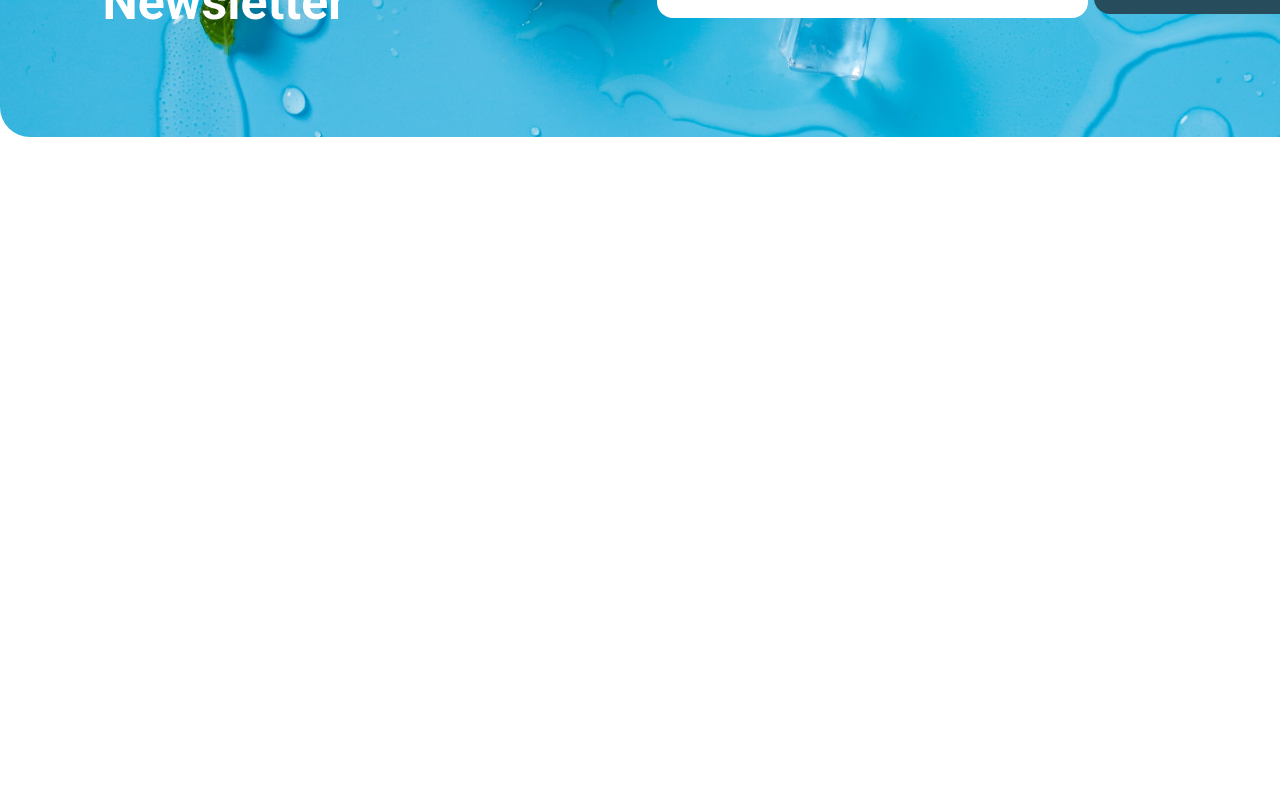
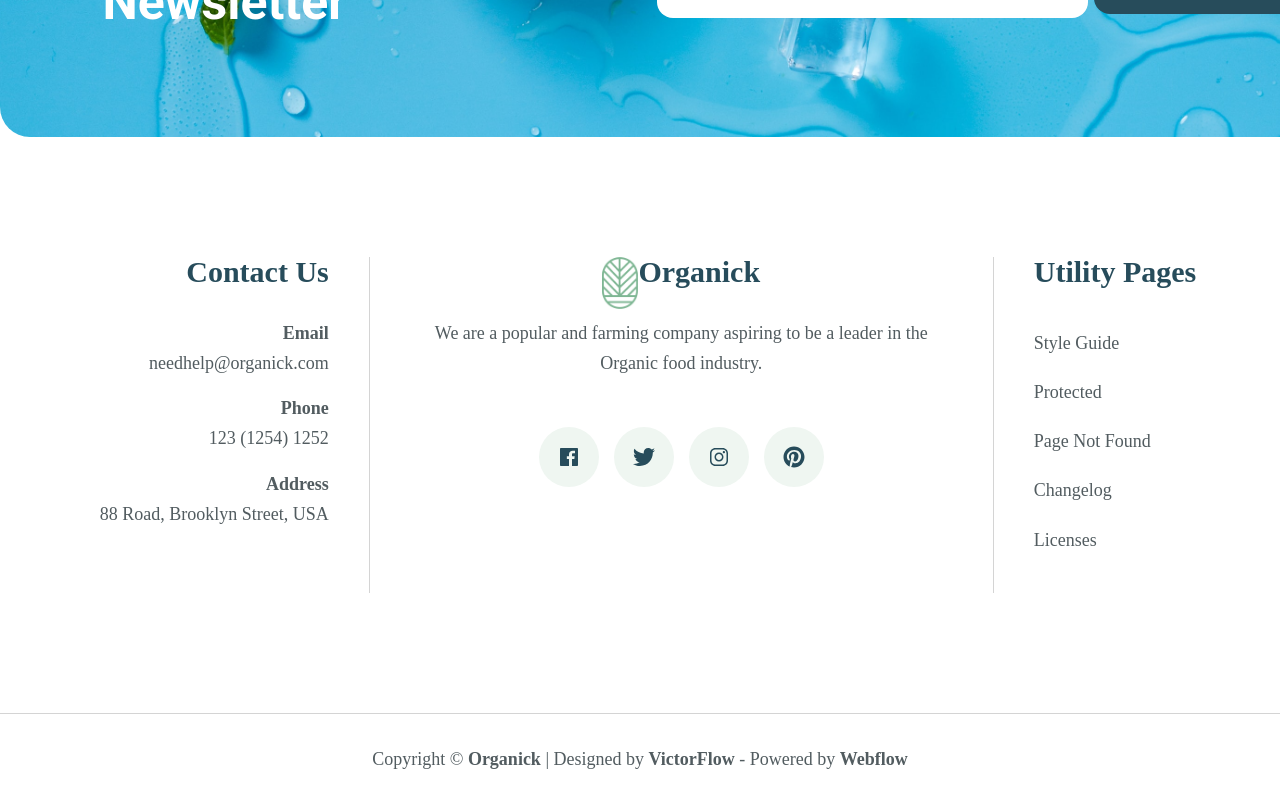
Before and after one commit to hj9118/practiceWebsite, a React (Create React App) app: page / in a window 1280 px wide. Shown: the part 360-1164 px from the top of the page. Before the commit the page ends 800 px from the top, so only its background shows below. Built offline with nearby package versions, Linux system fonts and the light colour scheme.

Commit message:
[create] bottom

```diff
--- a/src/components/Footer.jsx
+++ b/src/components/Footer.jsx
@@ -1,12 +1,153 @@
 import React from 'react';
 import Subscribe from './Subscribe';
+import logo from '../images/Logo.png';
+import styled from 'styled-components';
+import {
+  IoLogoFacebook,
+  IoLogoInstagram,
+  IoLogoPinterest,
+  IoLogoTwitter,
+} from 'react-icons/io';
 
 const Footer = () => {
   return (
     <>
       <Subscribe />
+      <Wrapper>
+        <Contact className='contact'>
+          <h3>Contact Us</h3>
+          <b>Email</b>
+          <a href='mailto:needhelp@organick.com'>needhelp@organick.com</a>
+          <br />
+          <b>Phone</b>
+          <a href='tel:12312541452'>123 (1254) 1252</a>
+          <br />
+          <b>Address</b>
+          <p>88 Road, Brooklyn Street, USA</p>
+        </Contact>
+        <Main>
+          <Wrapper>
+            <img src={logo} width={36} />
+            <h3>Organick</h3>
+          </Wrapper>
+          <p>
+            We are a popular and farming company aspiring to be a leader in the
+            Organic food industry.
+          </p>
+          <Wrapper>
+            <Icon>
+              <IoLogoFacebook />
+            </Icon>
+            <Icon>
+              <IoLogoTwitter />
+            </Icon>
+            <Icon>
+              <IoLogoInstagram />
+            </Icon>
+            <Icon>
+              <IoLogoPinterest />
+            </Icon>
+          </Wrapper>
+        </Main>
+        <Pages>
+          <h3> Utility Pages</h3>
+          <a href='/style-guide'>Style Guide</a>
+          <a href='/401'>Protected</a>
+          <a href='/*'>Page Not Found</a>
+          <a href='/changelog'>Changelog</a>
+          <a href='/licenses'>Licenses</a>
+        </Pages>
+      </Wrapper>
+      <Copyright>
+        <p>
+          Copyright © <b>Organick</b> | Designed by <b>VictorFlow</b> - Powered
+          by <b>Webflow</b>
+        </p>
+      </Copyright>
     </>
   );
 };
 
+const Wrapper = styled.div`
+  display: flex;
+  flex-direction: row;
+  justify-content: center;
+  align-items: flex-start;
+`;
+const FooterGrid = styled.div`
+  display: flex;
+  flex-direction: column;
+  margin: 120px 0;
+
+  h3 {
+    font-size: 30px;
+    font-weight: bold;
+    margin-bottom: 32px;
+    color: #274c5b;
+  }
+  b {
+    font-size: 18px;
+    font-weight: bold;
+    line-height: 165%;
+    color: #525c60;
+  }
+  a,
+  p {
+    font-size: 18px;
+    text-decoration: none;
+    line-height: 165%;
+    color: #525c60;
+  }
+  & + & {
+    border-left: 1px solid #d4d4d4;
+    height: 336px;
+    padding: 0 40px;
+  }
+`;
+const Contact = styled(FooterGrid)`
+  width: 285px;
+  text-align: right;
+  padding-right: 40px;
+`;
+const Main = styled(FooterGrid)`
+  text-align: center;
+  width: 543px;
+  p {
+    margin-bottom: 49px;
+  }
+`;
+const Pages = styled(FooterGrid)`
+  a {
+    line-height: 273%;
+  }
+`;
+const Icon = styled.div`
+  display: flex;
+  justify-content: center;
+  align-items: center;
+  width: 60px;
+  height: 60px;
+  font-size: 24px;
+  border-radius: 50%;
+  background-color: #eff6f1;
+  color: #274c5b;
+  & + & {
+    margin-left: 15px;
+  }
+`;
+const Copyright = styled.div`
+  height: 40px;
+  display: flex;
+  flex-direction: row;
+  justify-content: center;
+  align-items: center;
+  font-size: 18px;
+  color: #525c60;
+  padding: 25px;
+  border-top: 1px solid #d4d4d4;
+  b {
+    font-weight: bold;
+  }
+`;
+
 export default Footer;
```
